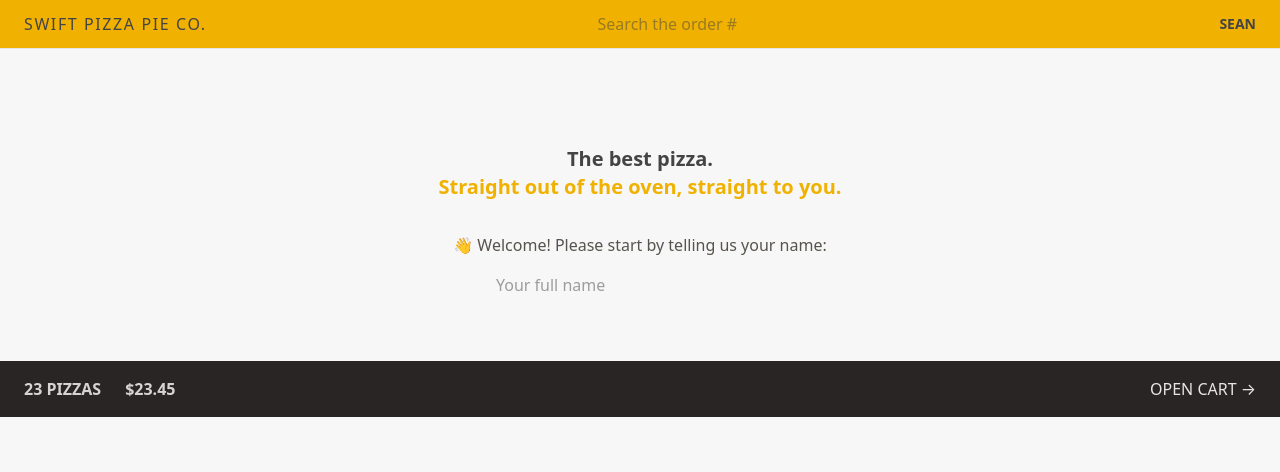
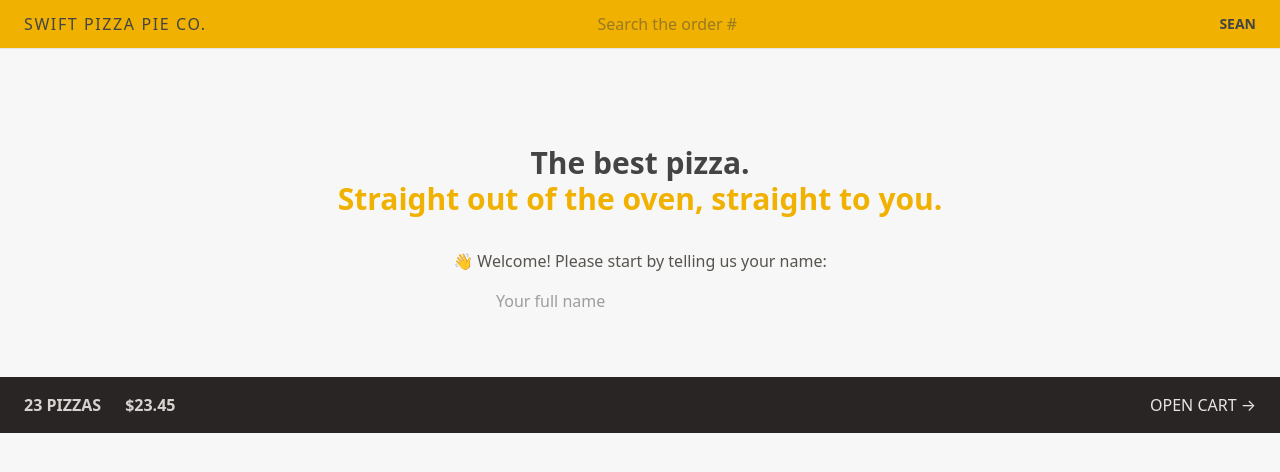
Before and after one commit to MBANS8A1/Swift-Pizza-Pie-Company, a React (Vite) app: page / in a window 1280 px wide. Shown: the top 472 px of the page. Built offline with nearby package versions, Linux system fonts and the light colour scheme.

Commit message:
I added some padding (in the x-direction) to the Home page when the viewport becomes too small. Also, on tablet-sized screens (medium-sized viewports), I want the text to appear larger to avoid straining, hence I added "md:text-3xl".

```diff
--- a/src/ui/Home.jsx
+++ b/src/ui/Home.jsx
@@ -2,8 +2,8 @@ import CreateUser from '../features/user/CreateUser';
 
 function Home() {
   return (
-    <div className="my-10 text-center sm:my-16">
-      <h1 className="mb-8 text-xl font-semibold">
+    <div className="my-10 px-4 text-center sm:my-16">
+      <h1 className="mb-8 text-xl font-semibold md:text-3xl">
         The best pizza.
         <br />
         <span className="text-yellow-500">
```
